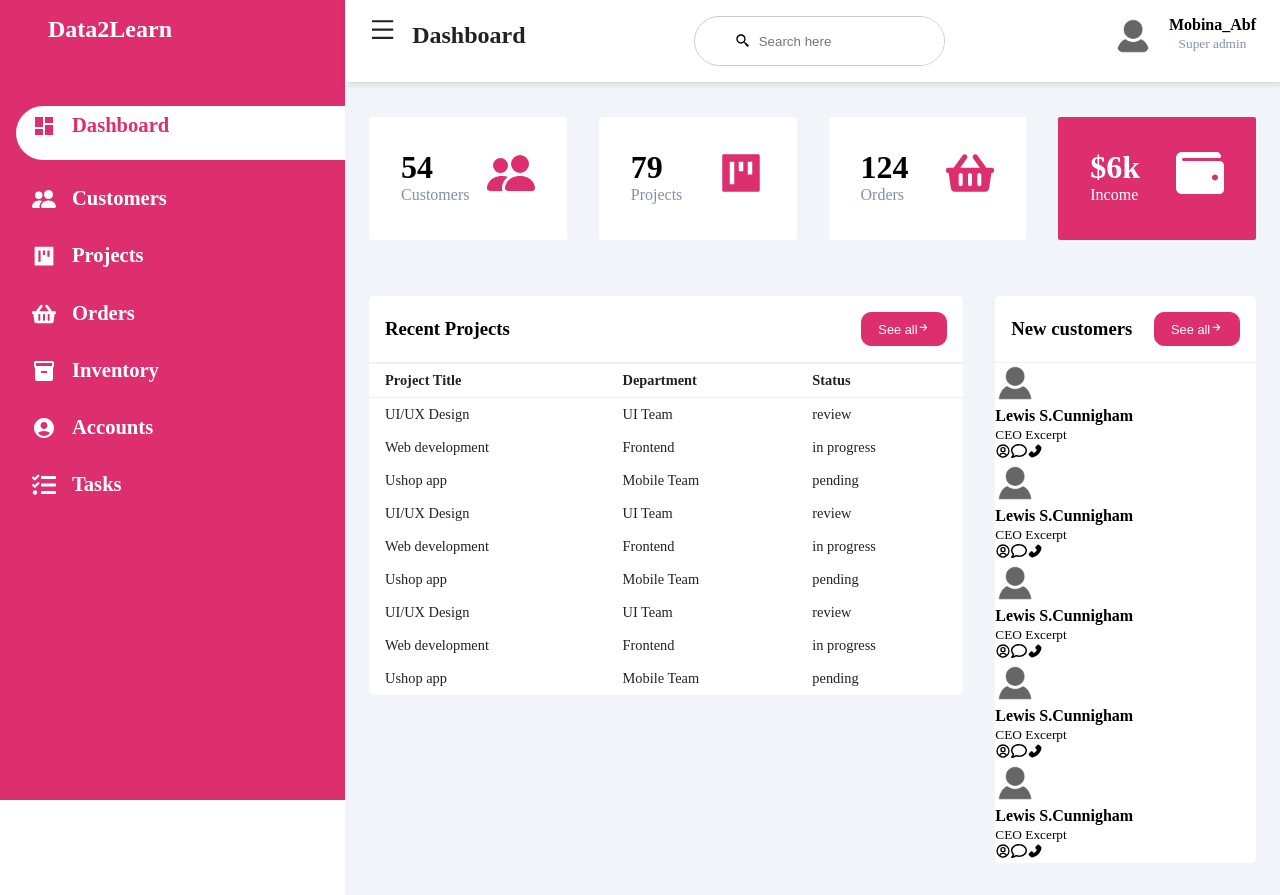
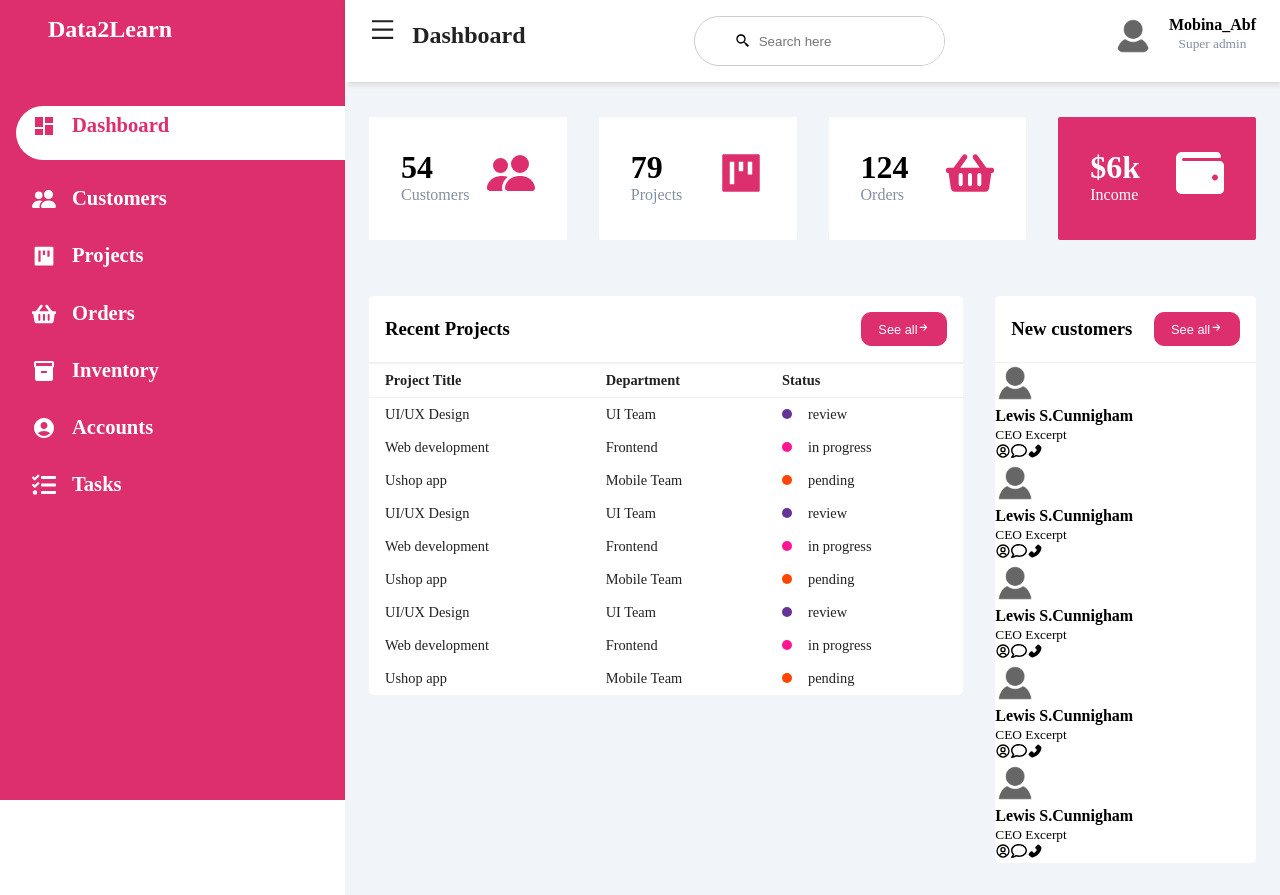
Before and after one commit to MobinaAbf/admin-dashboard, a React (Create React App) app: page / in a window 1280 px wide. Built offline with nearby package versions, Linux system fonts and the light colour scheme.

Commit message:
change width and height of td status and add margin right

```diff
--- a/src/Dashboard/Dashboard.css
+++ b/src/Dashboard/Dashboard.css
@@ -216,26 +216,33 @@ thead td {
 
 td {
   padding: 0.5rem 1rem;
-  font-size: 0.9rem;
+  font-size: .9rem;
   color: #222;
 }
 
 td .status {
-  height: 20px;
-  width: 20px;
+  display: inline-block;
+  height: 10px;
+  width: 10px;
   border-radius: 50%;
+  margin-right: 1rem;
+}
+
+tr td:last-child{
+  display: flex;
+  align-items: center;
 }
 
 .status.purple {
-  color: rebeccapurple;
+  background: rebeccapurple;
 }
 
 .status.pink {
-  color: deeppink;
+  background: deeppink;
 }
 
 .status.orange {
-  color: orangered;
+  background: orangered;
 }
 
 .search-wrapper span {
```
